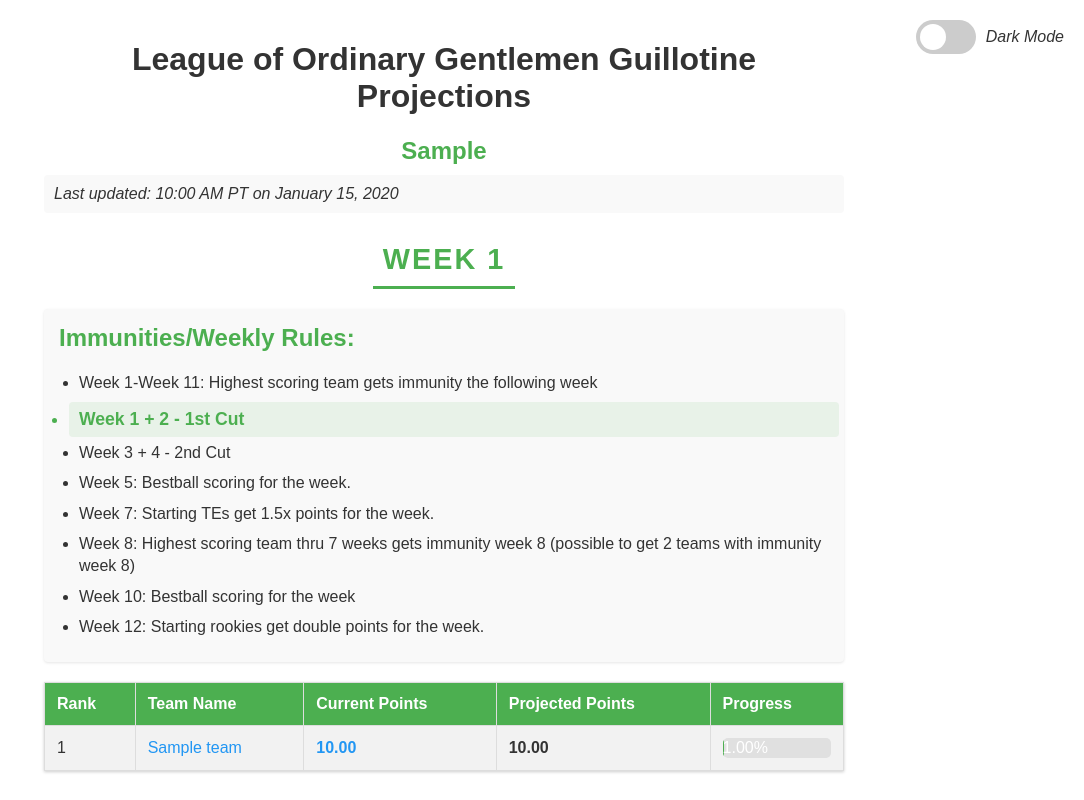
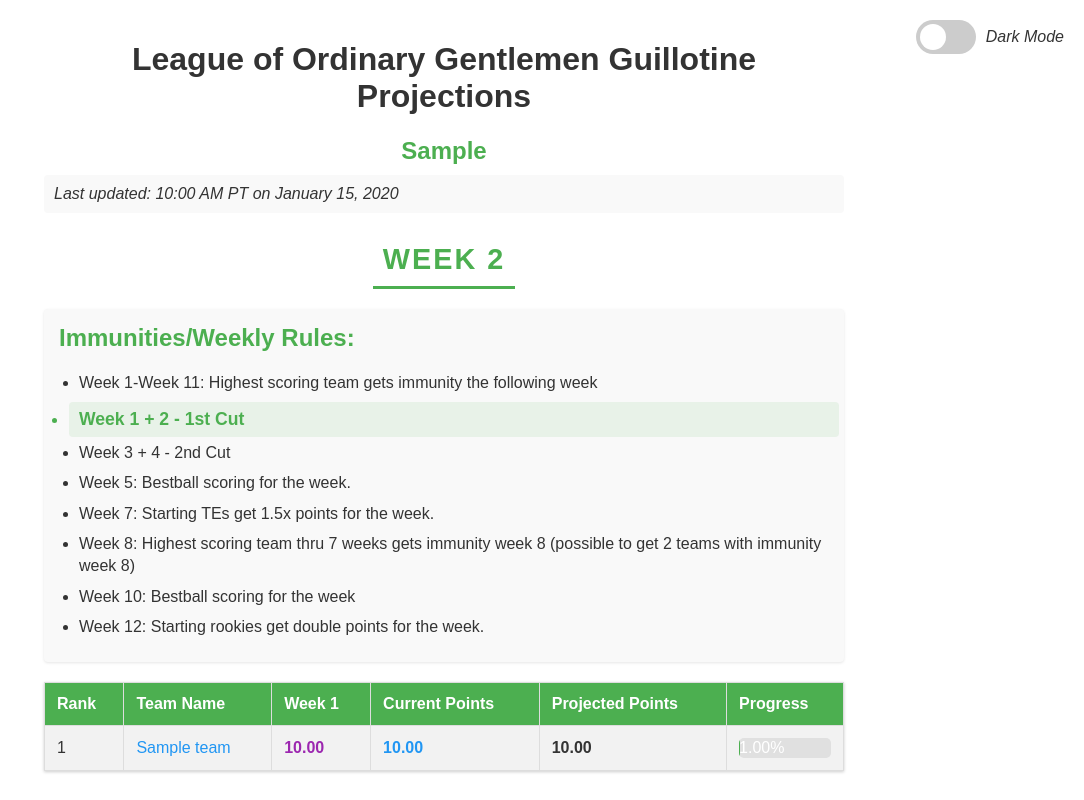
Before and after one commit to drtomaslight/LoOG-Guillotine-, a Python web app: template templates/rankings.html in a window 1280 px wide. Shown: the whole page, without its empty margins (196-1280 px from the left). Run offline with Jinja, Linux system fonts and the light colour scheme; the template is opened without the code that fills it: most values are stand-ins (such as "Sample title", 1, 10 or a date in 2020).

Commit message:
Update rankings.html

```diff
--- a/templates/rankings.html
+++ b/templates/rankings.html
@@ -16,6 +16,17 @@
             --link-hover: #0D47A1;
             --rules-bg: #f9f9f9;
         }
+
+        .week1-score {
+            font-weight: bold;
+            color: #9C27B0;  /* Purple color for Week 1 scores */
+        }
+
+        /* Dark mode adjustment */
+        [data-theme="dark"] .week1-score {
+            color: #CE93D8;  /* Lighter purple for dark mode */
+        }
+
         .progress-bar-container {
             width: 100%;
             background-color: #e0e0e0;
@@ -277,7 +288,7 @@
         Last updated: {{ last_updated.strftime('%I:%M %p PT on %B %d, %Y') }}
     </div>
 
-    <h2 class="week-title">Week 1</h2>  <!-- Added subtitle -->
+    <h2 class="week-title">Week 2</h2>  <!-- Added subtitle -->
 
     <div class="rules">
         <h2>Immunities/Weekly Rules:</h2>
@@ -297,6 +308,7 @@
         <tr>
             <th>Rank</th>
             <th>Team Name</th>
+            <th>Week 1</th>
             <th>Current Points</th>
             <th>Projected Points</th>
             <th>Progress</th>
@@ -309,6 +321,7 @@
                     {{ team.team_name }}
                 </a>
             </td>
+            <td class="week1-score">{{ "%.2f"|format(team.week1_score) }}</td>
             <td class="current-points">{{ "%.2f"|format(team.current_points) }}</td>
             <td class="projected-points {{ team.color_class }}">
                 {{ "%.2f"|format(team.projected_points) }}
@@ -323,6 +336,7 @@
         </tr>
         {% endfor %}
     </table>
+
 
     <script>
         const toggleSwitch = document.querySelector('#checkbox');
```
